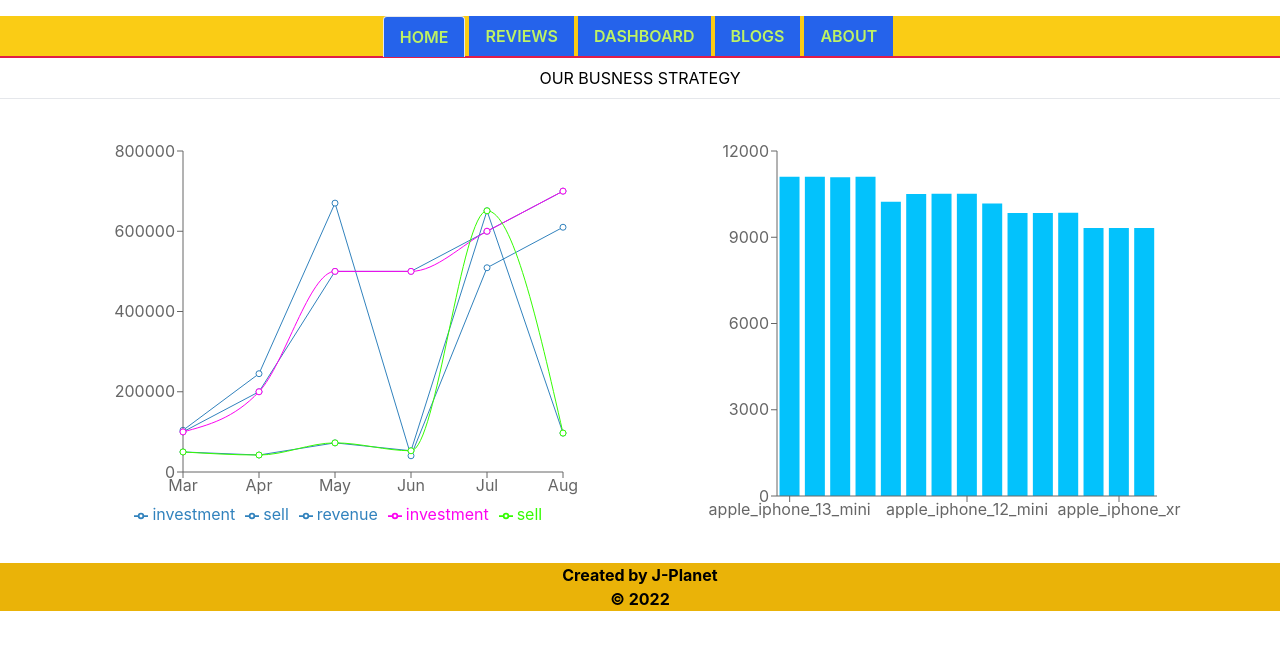
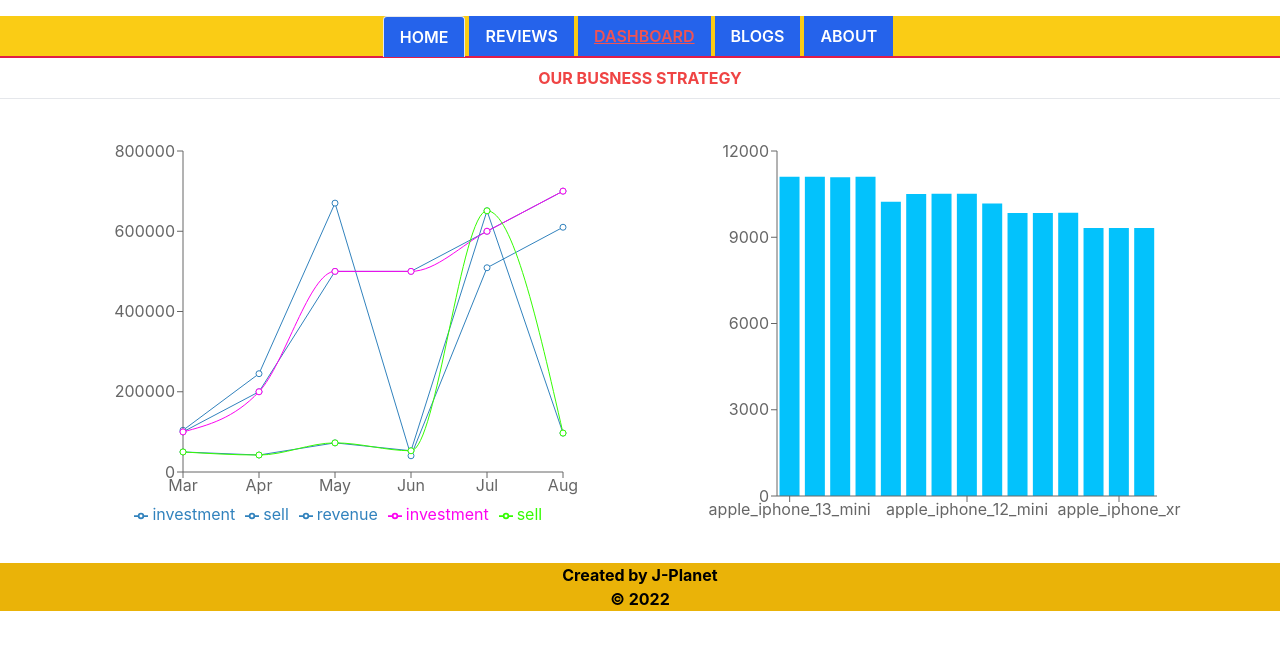
Before and after one commit to habulCoderJohnny/-product-analysis-website, a React (Create React App) app: page /dashboard in a window 1280 px wide. Shown: the top 650 px of the page. Built offline with nearby package versions, Linux system fonts and the light colour scheme.

Commit message:
Include custom active link

```diff
--- a/src/Footer/Footer.js
+++ b/src/Footer/Footer.js
@@ -2,7 +2,7 @@ import React from 'react';
 
 const Footer = () => {
     return (
-        <div className='font-bold bg-yellow-500 sticky bottom-0 '>
+        <div className='font-bold bg-yellow-500 sticky bottom-0'>
             <p>Created by J-Planet</p> <span>© 2022</span>
         </div>
     );
--- /dev/null
+++ b/src/components/CustomLink/CustomLink.js
@@ -0,0 +1,21 @@
+import React from 'react';
+import { Link, useMatch, useResolvedPath } from 'react-router-dom';
+
+function CustomLink({ children, to, ...props }) {
+    let resolved = useResolvedPath(to);
+    let match = useMatch({ path: resolved.pathname, end: true });
+
+    return (
+        <div>
+            <Link
+                style={{ textDecoration: match ? "underline" : "none", color: match ? '#EF5354' : '#fff' }}
+                to={to}
+                {...props}
+            >
+                {children}
+            </Link>
+        </div>
+    );
+}
+
+export default CustomLink;
--- a/src/components/Dashboard/Dashboard.js
+++ b/src/components/Dashboard/Dashboard.js
@@ -7,7 +7,7 @@ import LineCharts from './Charts/LineCharts';
 const Dashboard = () => {
     return (
         <div>
-            <h1 className='py-2'>OUR BUSNESS STRATEGY</h1>
+            <h1 className='py-2 text-red-500 font-bold'>OUR BUSNESS STRATEGY</h1>
             <hr />
             <div className='flex justify-evenly py-8'>
             <LineCharts></LineCharts>
--- a/src/components/Header/Header.js
+++ b/src/components/Header/Header.js
@@ -1,19 +1,19 @@
 import React from 'react';
-import { Link } from 'react-router-dom';
+import CustomLink from '../CustomLink/CustomLink';
 
 const Header = () => {
     return (
         <ul className='flex justify-center mt-4 border-b-2 border-rose-600 bg-yellow-400 sticky top-0 '>
 
-            <li className='-mb-px mr-1'><Link to="/" className='bg-blue-600 inline-block text-lime-300  border-l border-t border-r rounded-t py-2 px-4 hover:text-white font-semibold'>HOME</Link></li>
+            <li className='-mb-px mr-1'><CustomLink  to="/" className='bg-blue-600 inline-block text-lime-300  border-l border-t border-r rounded-t py-2 px-4 hover:text-white font-semibold'>HOME</CustomLink ></li>
 
-            <li className='mr-1'><Link to="/reviews" className='bg-blue-600 inline-block py-2 px-4 text-lime-300 hover:text-white font-semibold'>REVIEWS</Link></li>
+            <li className='mr-1'><CustomLink  to="/reviews" className='bg-blue-600 inline-block py-2 px-4 text-lime-300 hover:text-white font-semibold'>REVIEWS</CustomLink ></li>
 
-            <li className='mr-1'><Link to="/dashboard" className='bg-blue-600 inline-block py-2 px-4 text-lime-300 hover:text-white font-semibold'>DASHBOARD</Link></li>
+            <li className='mr-1'><CustomLink  to="/dashboard" className='bg-blue-600 inline-block py-2 px-4 text-lime-300 hover:text-white font-semibold'>DASHBOARD</CustomLink ></li>
 
-            <li className='mr-1'><Link to="/blog" className='bg-blue-600 inline-block py-2 px-4 text-lime-300 hover:text-white font-semibold'>BLOGS</Link></li>
+            <li className='mr-1'><CustomLink  to="/blog" className='bg-blue-600 inline-block py-2 px-4 text-lime-300 hover:text-white font-semibold'>BLOGS</CustomLink ></li>
 
-            <li className='mr-1'><Link to="/about" className='bg-blue-600 inline-block py-2 px-4 text-lime-300 hover:text-white font-semibold'>ABOUT</Link></li>
+            <li className='mr-1'><CustomLink  to="/about" className='bg-blue-600 inline-block py-2 px-4 text-lime-300 hover:text-white font-semibold'>ABOUT</CustomLink ></li>
         </ul>
 
     );
--- a/src/components/Review/Review.js
+++ b/src/components/Review/Review.js
@@ -7,6 +7,7 @@ const Review = () => {
 
     return (
         <div>
+            <h1 className='mt-4 text-3xl text-teal-400'>Top Customer Reviewed: {reviews.length}</h1>
 
             <div className='grid grid-cols-2 gap-8 my-20 mx-20 shadow-blue-500/50'>
                 {
```
